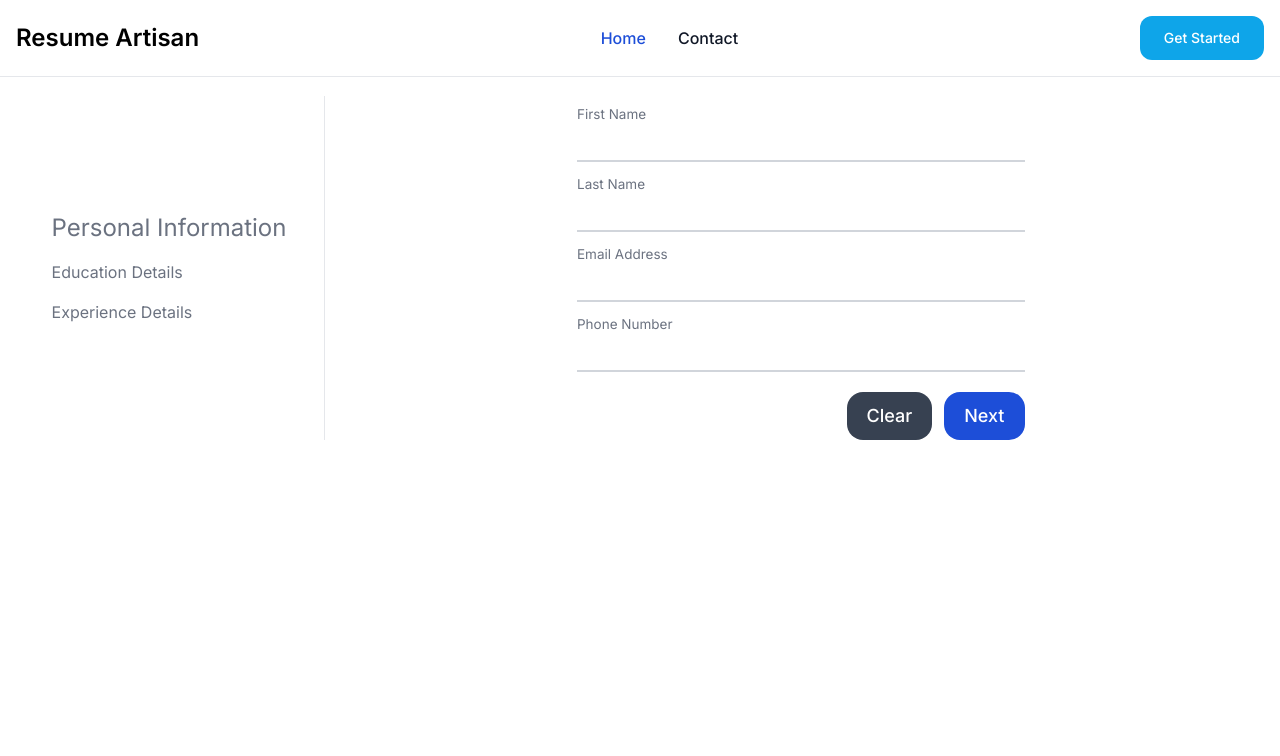
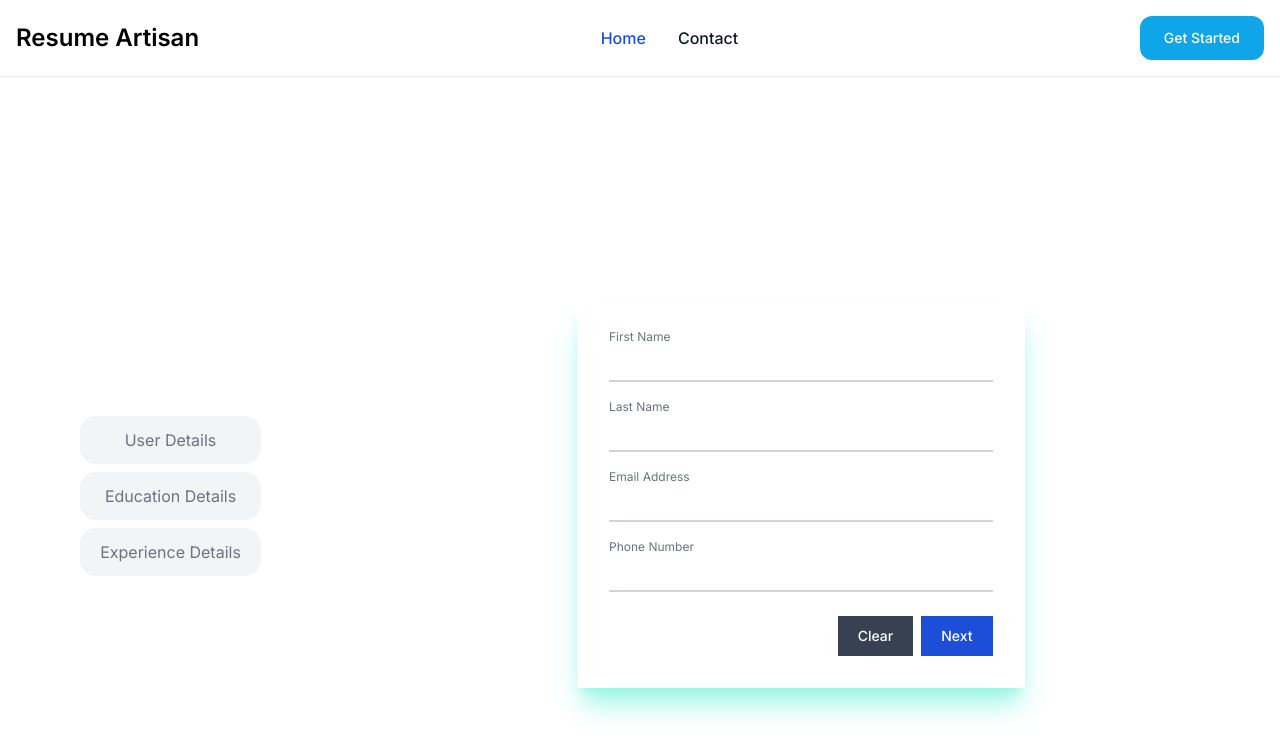
Before and after one commit to razzuSharma/resume-builder, a Next.js app: page /create-resume in a window 1280 px wide. Shown: the top 756 px of the page. Built offline with nearby package versions, Linux system fonts and the light colour scheme.

Commit message:
Adding form stylying

```diff
--- a/app/create-resume/page.tsx
+++ b/app/create-resume/page.tsx
@@ -1,20 +1,24 @@
-"use client"
+"use client";
 import React, { useState } from "react";
 import UserDetails from "../pages/UserDetails";
 import { EducationDetails } from "../pages/EducationDetails";
 import { ExperienceDetails } from "../pages/ExperienceDetails";
 
 const ResumePage = () => {
-  const [activeTab, setActiveTab] = useState("userDetails");
+  const [activeTab, setActiveTab] = useState<
+    "UserDetails" | "EducationDetails" | "ExperienceDetails"
+  >("UserDetails");
 
-  const handleTabClick = (tab:any) => {
+  const handleTabClick = (
+    tab: "UserDetails" | "EducationDetails" | "ExperienceDetails"
+  ) => {
     setActiveTab(tab);
   };
 
   const handleFormSubmit = () => {
     // Move to the next tab after form submission
     switch (activeTab) {
-      case "userDetails":
+      case "UserDetails":
         setActiveTab("EducationDetails");
         break;
       case "EducationDetails":
@@ -28,90 +32,46 @@ const ResumePage = () => {
 
   // Common button styles
   const buttonStyles =
-    "hs-tab-active:border-blue-500 hs-tab-active:text-blue-600 py-1 inline-flex items-center gap-x-2 border-e-2 border-transparent whitespace-nowrap text-gray-500 hover:text-blue-600 hover:text-xl focus:text-blue-600 focus:outline-none disabled:opacity-50 disabled:pointer-events-none active";
-  const activeButtonStyles = "text-blue-500 text-2xl";
+    "py-3 px-5 items-center text-center gap-x-3 border-gray-200 whitespace-nowrap text-gray-500 hover:text-blue-600 focus:text-blue-600 focus:outline-none disabled:opacity-50 disabled:pointer-events-none transition-colors duration-300 ease-in-out hover:bg-gray-100 hover:border-gray-300 rounded-2xl";
+  const activeButtonStyles = "text-blue-500";
+
+  // Tab contents
+  const tabContent: { [key: string]: JSX.Element } = {
+    UserDetails: <UserDetails onNext={handleFormSubmit} />,
+    EducationDetails: <EducationDetails onNext={handleFormSubmit} />,
+    ExperienceDetails: <ExperienceDetails onNext={handleFormSubmit} />,
+  };
 
   return (
-    <div className="container mx-auto mt-20 p-4 flex flex-col justify-center">
+    <div className="container mx-auto mt-20 p-4">
       <div className="flex">
-        <div className="w-1/4 border-e border-gray-200 flex py-4 items-center justify-center">
-          <nav
-            className="flex flex-col space-y-2"
-            aria-label="Tabs"
-            role="tablist"
-            data-hs-tabs-vertical="true"
-          >
-            {/* Personal Information Tab */}
-            <button
-              onClick={() => handleTabClick("userDetails")}
-              type="button"
-              className={`${buttonStyles} ${
-                activeTab === "userDetails" ? activeButtonStyles : ""
-              }`}
-              id="vertical-tab-with-border-item-1"
-              data-hs-tab="#vertical-tab-with-border-1"
-              aria-controls="vertical-tab-with-border-1"
-              role="tab"
-              aria-selected={activeTab === "userDetails" ? "true" : "false"}
-            >
-              Personal Information
-            </button>
-
-            {/* Education Details Tab */}
-            <button
-              onClick={() => handleTabClick("EducationDetails")}
-              type="button"
-              className={`${buttonStyles} ${
-                activeTab === "EducationDetails" ? activeButtonStyles : ""
-              }`}
-              id="vertical-tab-with-border-item-2"
-              data-hs-tab="#vertical-tab-with-border-2"
-              aria-controls="vertical-tab-with-border-2"
-              role="tab"
-              aria-selected={
-                activeTab === "EducationDetails" ? "true" : "false"
-              }
-            >
-              Education Details
-            </button>
-
-            {/* Experience Details Tab */}
-            <button
-              onClick={() => handleTabClick("ExperienceDetails")}
-              type="button"
-              className={`${buttonStyles} ${
-                activeTab === "ExperienceDetails" ? activeButtonStyles : ""
-              }`}
-              id="vertical-tab-with-border-item-3"
-              data-hs-tab="#vertical-tab-with-border-3"
-              aria-controls="vertical-tab-with-border-3"
-              role="tab"
-              aria-selected={
-                activeTab === "ExperienceDetails" ? "true" : "false"
-              }
-            >
-              Experience Details
-            </button>
+        <div className="w-1/4 flex items-center justify-center">
+          <nav className="flex flex-col space-y-2">
+            {Object.keys(tabContent).map((tab, index) => (
+              <button
+                key={index}
+                onClick={() =>
+                  handleTabClick(
+                    tab as
+                      | "UserDetails"
+                      | "EducationDetails"
+                      | "ExperienceDetails"
+                  )
+                }
+                type="button"
+                className={`${buttonStyles} ${
+                  activeTab === tab ? activeButtonStyles : ""
+                } rounded-2xl bg-gray-100 hover:bg-gray-200`}
+                aria-selected={activeTab === tab ? "true" : "false"}
+              >
+                {tab.replace(/([a-z])([A-Z])/g, "$1 $2")}
+              </button>
+            ))}
           </nav>
         </div>
         <div className="w-3/4 ms-3">
-          <div
-            id="vertical-tab-with-border-1"
-            role="tabpanel"
-            aria-labelledby="vertical-tab-with-border-item-1"
-          >
-            <div className="mt-4">
-              {/* Render UserDetails or EducationDetails or ExperienceDetails based on activeTab */}
-              {activeTab === "userDetails" && (
-                <UserDetails onNext={handleFormSubmit} />
-              )}
-              {activeTab === "EducationDetails" && (
-                <EducationDetails onNext={handleFormSubmit} />
-              )}
-              {activeTab === "ExperienceDetails" && (
-                <ExperienceDetails onNext={handleFormSubmit} />
-              )}
-            </div>
+          <div className="transition-opacity duration-300 ease-in-out">
+            {tabContent[activeTab]}
           </div>
         </div>
       </div>
--- a/app/layout.tsx
+++ b/app/layout.tsx
@@ -6,8 +6,8 @@ import Navbar from "./navbar/page";
 const inter = Inter({ subsets: ["latin"] });
 
 export const metadata: Metadata = {
-  title: "Create Next App",
-  description: "Generated by create next app",
+  title: "Resume Artisan",
+  description: "Created via NextJS",
 };
 
 export default function RootLayout({
--- a/app/pages/UserDetails.tsx
+++ b/app/pages/UserDetails.tsx
@@ -1,10 +1,10 @@
 // UserDetails.tsx
-"use client"
+"use client";
 import * as React from "react";
 import { Formik, Form, Field } from "formik";
 
 interface UserDetailsProps {
-  onNext: () => void; // Define onNext prop in interface
+  onNext: () => void;
 }
 
 interface MyFormValues {
@@ -14,23 +14,22 @@ interface MyFormValues {
   phone: string;
 }
 
-// Reusable InputField component
 const InputField: React.FC<{
   label: string;
   name: string;
   type?: string;
 }> = ({ label, name, type = "text" }) => (
-  <div className="relative z-0 w-full mb-5 group">
+  <div className="relative z-0 w-full mb-6 group">
     <Field
       type={type}
       name={name}
       id={name}
-      className="block py-2.5 px-0 w-full text-lg text-gray-900 bg-transparent border-0 border-b-2 border-gray-300 appearance-none dark:text-white dark:border-gray-600 dark:focus:border-blue-500 focus:outline-none focus:ring-0 focus:border-blue-600 peer"
+      className="block py-2.5 px-0 w-full text-gray-900 bg-transparent border-0 border-b-2 border-gray-300 appearance-none focus:outline-none focus:ring-0 focus:border-blue-600 peer"
       required
     />
     <label
       htmlFor={name}
-      className="peer-focus:font-medium absolute text-lg text-gray-500 dark:text-gray-400 duration-300 transform -translate-y-6 scale-75 top-3 -z-10 origin-[0] peer-focus:start-0 rtl:peer-focus:translate-x-1/4 rtl:peer-focus:left-auto peer-focus:text-blue-600 peer-focus:dark:text-blue-500 peer-placeholder-shown:scale-100 peer-placeholder-shown:translate-y-0 peer-focus:scale-75 peer-focus:-translate-y-6"
+      className="peer-focus:font-medium absolute text-gray-500 duration-300 transform -translate-y-6 scale-75 top-3 -z-10 origin-[0] peer-focus:left-0 peer-focus:text-blue-600 peer-placeholder-shown:scale-100 peer-placeholder-shown:translate-y-0 peer-focus:scale-75 peer-focus:-translate-y-6"
     >
       {label}
     </label>
@@ -46,35 +45,36 @@ const UserDetails: React.FC<UserDetailsProps> = ({ onNext }) => {
   };
 
   return (
-    <div className="mt-1">
+    <div className="flex justify-center items-center min-h-screen overflow-hidden p-4">
+      <div className="bg-white p-6 md:p-8 rounded-lg shadow-xl shadow-teal-200 w-full max-w-md">
         <Formik
           initialValues={initialValues}
           onSubmit={(values, actions) => {
             console.log({ values, actions });
             alert(JSON.stringify(values, null, 2));
             actions.setSubmitting(false);
-          onNext(); // Call onNext function after form submission
+            onNext();
           }}
         >
           {({ handleReset }) => (
-          <Form className="max-w-md mx-auto">
+            <Form>
               <InputField label="First Name" name="firstName" />
               <InputField label="Last Name" name="lastName" />
               <InputField label="Email Address" name="email" type="email" />
               <InputField label="Phone Number" name="phone" type="tel" />
-            <div className="flex justify-end">
+              <div className="flex justify-end mt-6">
                 <button
                   type="button"
                   onClick={() => {
                     handleReset();
                   }}
-                className="text-white mr-3 bg-gray-700 hover:bg-gray-800 focus:ring-4 focus:outline-none focus:ring-dark-300 font-medium rounded-2xl text-lg w-full sm:w-auto px-5 py-2.5 text-center dark:bg-blue-600 dark:hover:bg-blue-700 dark:focus:ring-blue-800"
+                  className="text-white bg-gray-700 hover:bg-gray-800 focus:ring-4 focus:outline-none focus:ring-gray-300 font-medium rounded-lg text-sm px-5 py-2.5 mr-2"
                 >
                   Clear
                 </button>
                 <button
                   type="submit"
-                className="text-white bg-blue-700 hover:bg-blue-800 focus:ring-4 focus:outline-none focus:ring-blue-300 font-medium rounded-2xl text-lg w-full sm:w-auto px-5 py-2.5 text-center dark:bg-blue-600 dark:hover:bg-blue-700 dark:focus:ring-blue-800"
+                  className="text-white bg-blue-700 hover:bg-blue-800 focus:ring-4 focus:outline-none focus:ring-blue-300 font-medium rounded-lg text-sm px-5 py-2.5"
                 >
                   Next
                 </button>
@@ -83,6 +83,7 @@ const UserDetails: React.FC<UserDetailsProps> = ({ onNext }) => {
           )}
         </Formik>
       </div>
+    </div>
   );
 };
 
--- a/tailwind.config.ts
+++ b/tailwind.config.ts
@@ -16,6 +16,9 @@ const config: Config = {
       scale: {
         "-100": "-1",
       },
+      boxShadow: {
+        teal: "0 4px 6px rgba(0, 128, 128, 0.4)", // Custom teal shadow
+      },
     },
   },
   plugins: [],
```
Lines whose indentation alone changed are shown as unchanged.
